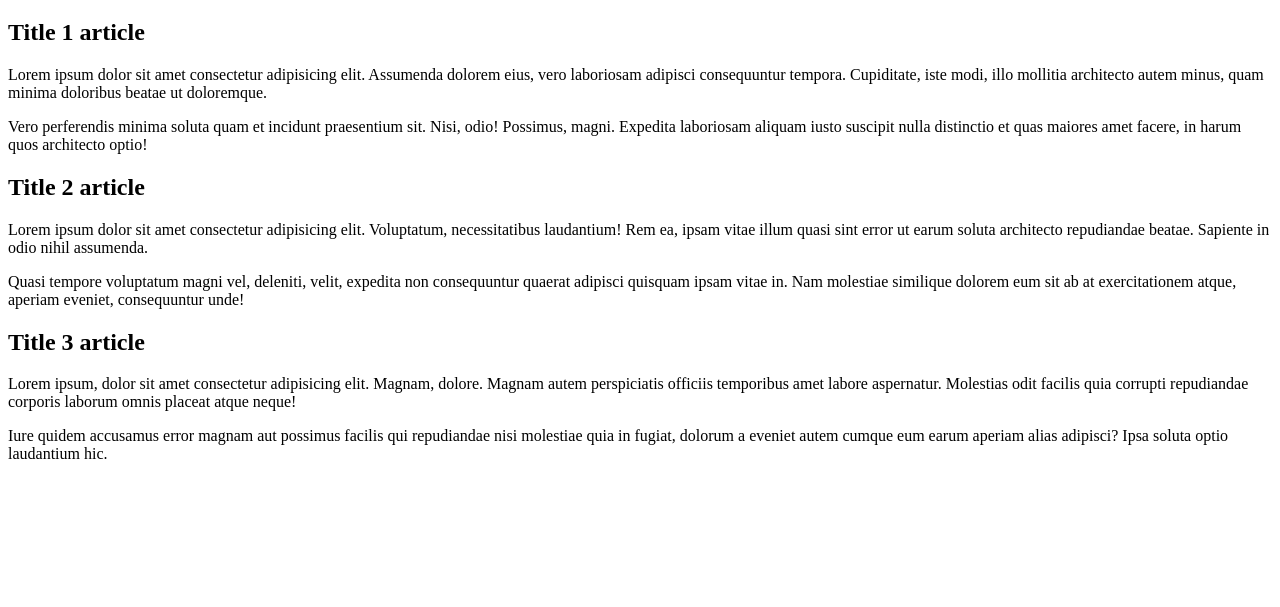
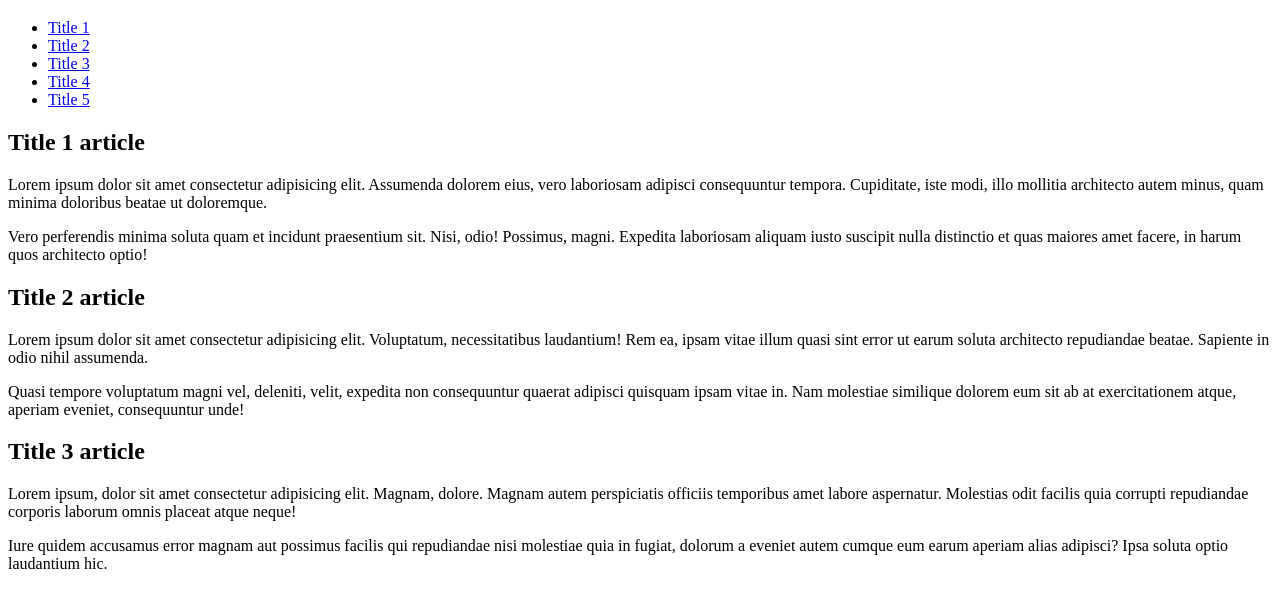
Before and after one commit to ASpudka/HTML, a plain HTML site: page index.html in a window 1280 px wide. Shown: the part 61-668 px from the top of the page. Drawn offline with Linux system fonts and the light colour scheme.

Commit message:
Add Ancore

```diff
--- a/index.html
+++ b/index.html
@@ -6,7 +6,15 @@
 </head>
 <body>
   <h1>Heading for page</h1>
-
+  <nav>
+    <ul>
+      <li><a href="#article1">Title 1</a></li>
+      <li><a href="#article2">Title 2</a></li>
+      <li><a href="#article3">Title 3</a></li>
+      <li><a href="#article4">Title 4</a></li>
+      <li><a href="#article5">Title 5</a></li>
+    </ul>
+  </nav>
   <article>
     <h2>Title 1 article</h2>
     <p>Lorem ipsum dolor sit amet consectetur adipisicing elit. Assumenda dolorem eius, vero laboriosam adipisci consequuntur tempora. Cupiditate, iste modi, illo mollitia architecto autem minus, quam minima doloribus beatae ut doloremque.</p>
```
